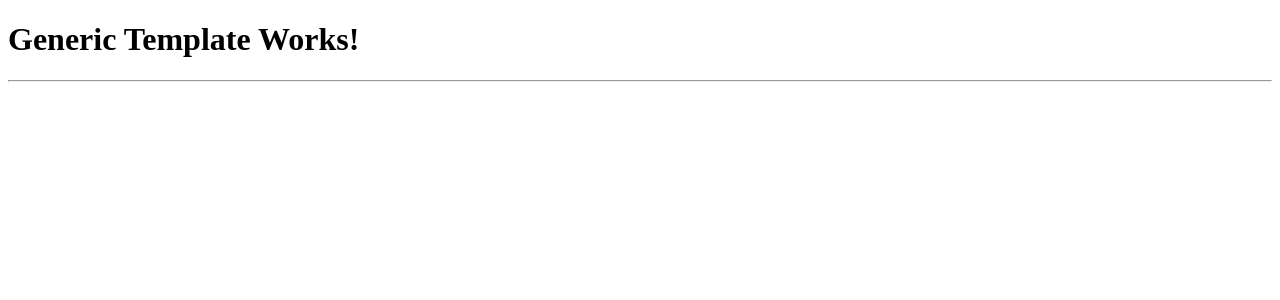
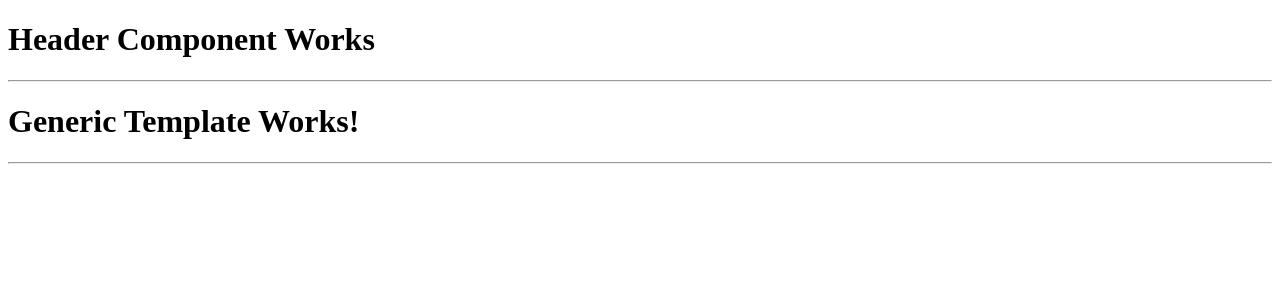
Before and after one commit to entegral/reactJsTemplate, a React app: page / in a window 1280 px wide. Shown: the top 300 px of the page. Built offline with nearby package versions, Linux system fonts and the light colour scheme.

Commit message:
add nested generic header component

```diff
--- a/src/components/App.jsx
+++ b/src/components/App.jsx
@@ -1,8 +1,10 @@
 import React from "react";
+import Header from './Header'
 
 function App() {
   return (
     <div>
+      <Header/>
       <h1>Generic Template Works!</h1>
       <hr/>
     </div>
--- /dev/null
+++ b/src/components/Header.jsx
@@ -0,0 +1,12 @@
+import React from "react";
+
+function Header(){
+  return (
+    <div>
+      <h1>Header Component Works</h1>
+      <hr/>
+    </div>
+  );
+}
+
+export default Header;
```
